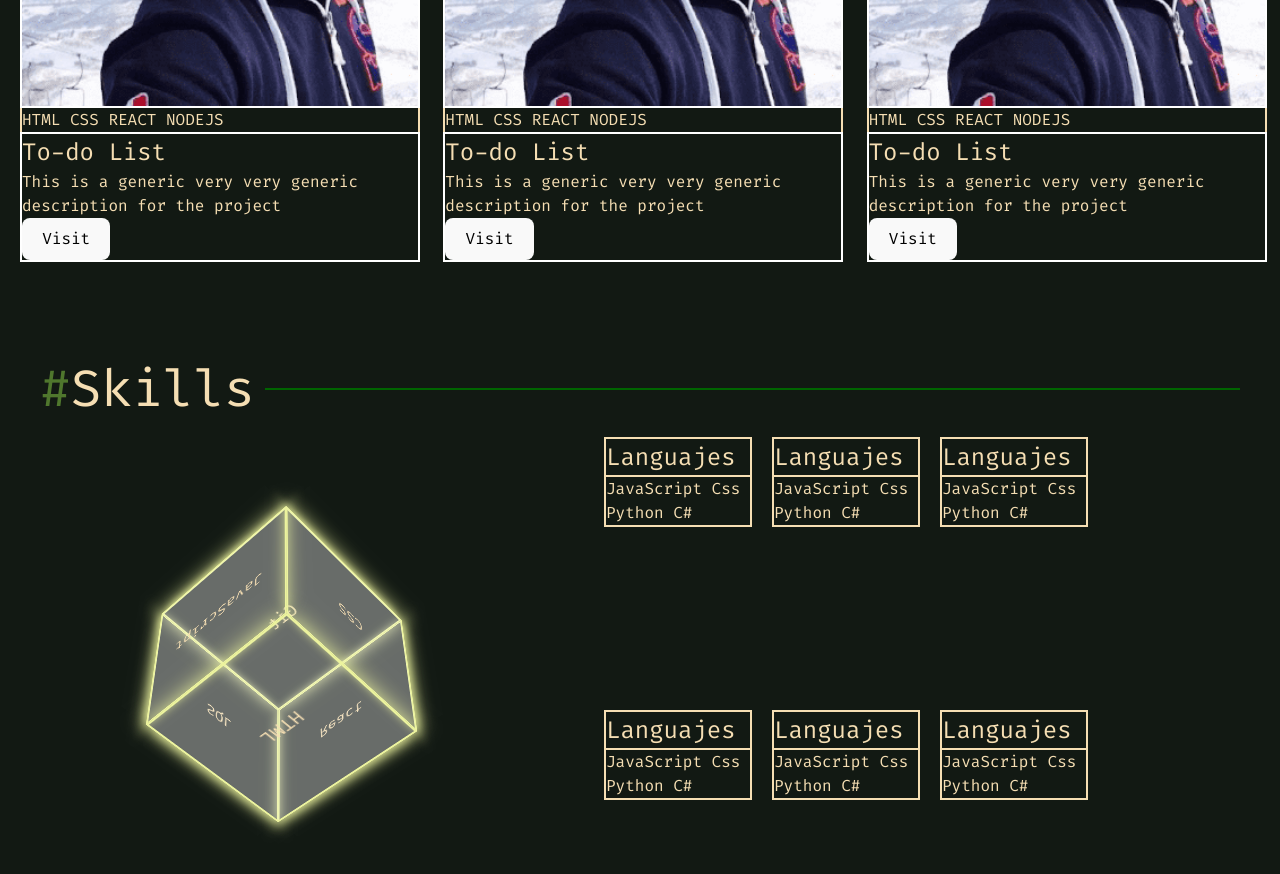
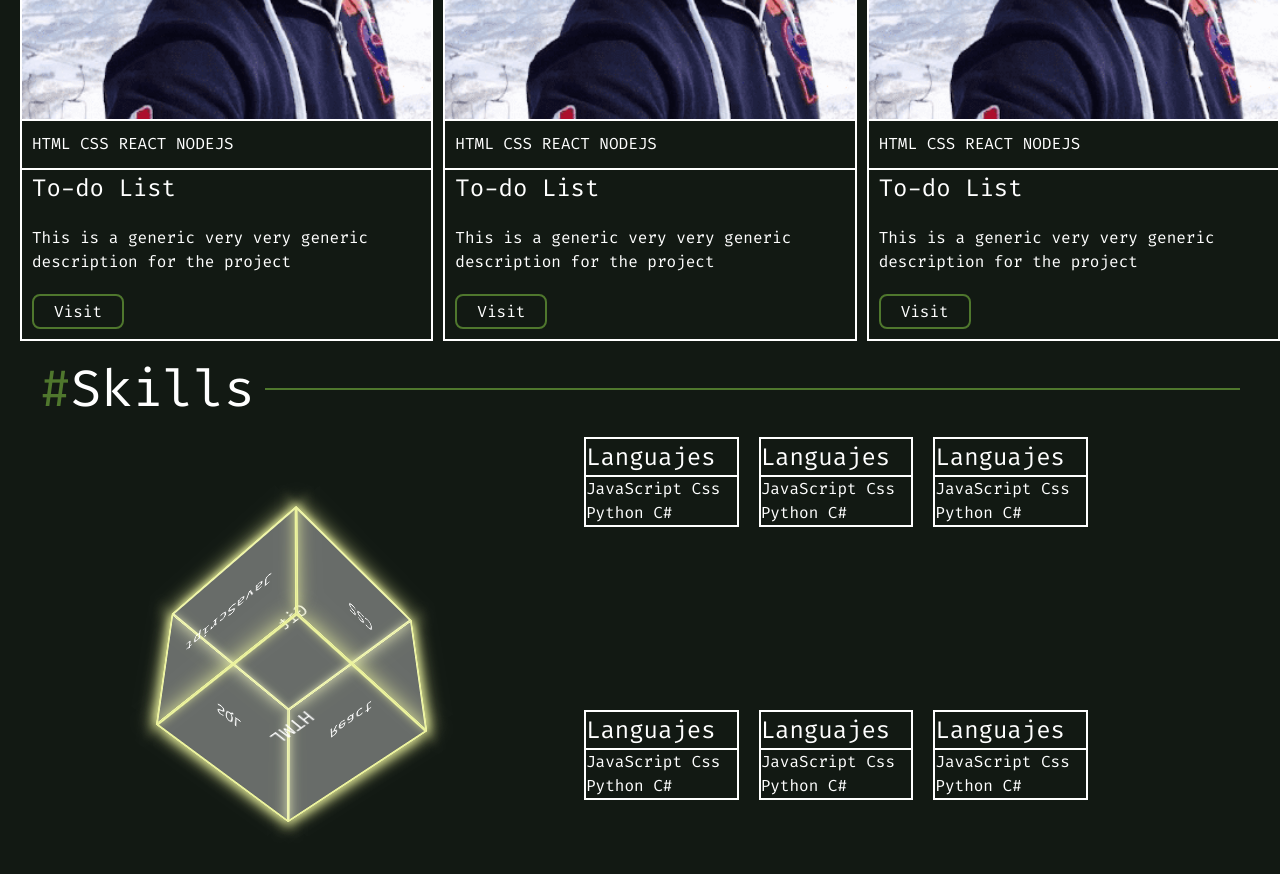
Before and after one commit to abdiel-codes/homepage, a React (Vite) app: page / in a window 1280 px wide. Shown: the part 1860-2734 px from the top of the page. Built offline with nearby package versions, Linux system fonts and the light colour scheme.

Commit message:
Change font color and improved Cube & Card style

```diff
--- a/src/components/Contact.jsx
+++ b/src/components/Contact.jsx
@@ -4,11 +4,11 @@ function Contact() {
     return(
         <div className="contact-container">
             <div className="contact-text">
-                I'm interested in freelance opportunities.
-                However, if you have other request or question, don't hestitate to contact me
+                I'm open to both full-time and freelance opportunities.
+                If you have a project, a job offer, or just a question, feel free to reach out.
             </div>
             <div className="contact-card">
-                <p>Contact me here</p>
+                <p>Get in touch</p>
                 <div className="contact-icon-container">
                     <div className="icon-text">
                         <p>icon</p>
--- a/src/components/Cube.jsx
+++ b/src/components/Cube.jsx
@@ -1,26 +1,48 @@
 import "../stylesheets/Cube.css";
-import React, { useState } from "react";
+import React, { useState, useEffect, useRef } from "react";
 
 function Cube() {
+    const [rotation, setRotation] = useState({ x: 0, y: 0 });
+    const [isAnimated, setIsAnimated] = useState(true);
+    const [isVisible, setIsVisible] = useState(false);
+    const cubeRef = useRef(null);
 
-    const [rotation, setRotation] = useState( {x: 0, y: 0});
-    const [isAnimated, setIsAnimated] = useState(true);
+    useEffect(() => {
+        const observer = new IntersectionObserver(
+            ([entry]) => {
+                setIsVisible(entry.isIntersecting);
+            },
+            { threshold: 0.2 } // Se activa cuando al menos el 20% del cubo es visible
+        );
+
+        if (cubeRef.current) {
+            observer.observe(cubeRef.current);
+        }
+
+        return () => {
+            if (cubeRef.current) {
+                observer.unobserve(cubeRef.current);
+            }
+        };
+    }, []);
 
     const handleMove = (e) => {
         const x = (e.clientX / window.innerWidth - 0.5) * 360;
-        const y = (e.clientY / window.innerHeight - 0.5 ) * 360;
-        setRotation({x , y});
+        const y = (e.clientY / window.innerHeight - 0.5) * 360;
+        setRotation({ x, y });
     };
 
     const stopRotation = () => {
         setIsAnimated(!isAnimated);
-    }
+    };
 
     return (
-        <div className="cube-container"
-        onMouseMove={handleMove} >
-            <div className={`cube ${isAnimated ? "animated" : ""}`}
-                style={{transform: `rotateX(${rotation.y}deg) rotateY(${rotation.x}deg)`,}} >
+        <div className="cube-container" onMouseMove={handleMove} ref={cubeRef}>
+            {isVisible && (
+                <div
+                    className={`cube ${isAnimated ? "animated" : ""}`}
+                    style={{ transform: `rotateX(${rotation.y}deg) rotateY(${rotation.x}deg)` }}
+                >
                     <div className="face front">JavaScript</div>
                     <div className="face back">React</div>
                     <div className="face right">SQL</div>
@@ -28,12 +50,12 @@ function Cube() {
                     <div className="face top">HTML</div>
                     <div className="face bottom">Git</div>
                 </div>
-            <div className="cube-button-container"
-            onClick={stopRotation} >
+            )}
+            <div className="cube-button-container" onClick={stopRotation}>
                 <button className="cube-button">{`${isAnimated ? "Stop Rotation" : "Rotate"}`}</button>
             </div>
         </div>
-    )
+    );
 }
 
 export default Cube;
--- a/src/stylesheets/About.css
+++ b/src/stylesheets/About.css
@@ -1,5 +1,5 @@
 .about-container {
-    color: wheat;
+    color: white;
     min-height: 80vh;
     display: flex;
     flex-direction: column;
--- a/src/stylesheets/Card.css
+++ b/src/stylesheets/Card.css
@@ -1,9 +1,7 @@
 .card-container {
     display: flex;
     flex-direction: column;
-    color: wheat;
-    max-width: 400px;
-    max-height: 500px;
+    color: white;
 }
 
 .image-container {
@@ -23,8 +21,8 @@
     flex: 1;
     max-width: 100%;
     max-height: 100%;
-    border-left: 2px solid wheat;
-    border-right: 2px solid wheat;
+    border-left: 2px solid white;
+    border-right: 2px solid white;
 }
 
 .description-container {
--- a/src/stylesheets/Contact.css
+++ b/src/stylesheets/Contact.css
@@ -1,5 +1,5 @@
 .contact-container {
-    color: wheat;
+    color: white;
     display: flex;
     justify-content: space-around;
     min-height: 40vh;
--- a/src/stylesheets/Cube.css
+++ b/src/stylesheets/Cube.css
@@ -18,8 +18,8 @@
 
 .cube-button {
     background-color: #121913;
-    border: 2px solid wheat;
-    color: wheat;
+    border: 2px solid white;
+    color: white;
     padding: 10px;
     font-size: 1.25rem;
     cursor: pointer;
--- a/src/stylesheets/Footer.css
+++ b/src/stylesheets/Footer.css
@@ -1,9 +1,9 @@
 .footer-container {
-    color: wheat;
+    color: white;
     display: flex;
     justify-content: space-around;
     align-items: center;
-    border-top: 2px solid wheat;
+    border-top: 2px solid white;
     margin-top: 20px;
     min-height: 30vh;
 }
--- a/src/stylesheets/Header.css
+++ b/src/stylesheets/Header.css
@@ -6,6 +6,7 @@
     width: 100%;
     padding: 0 20px;
     box-sizing: border-box;
+    color: white;
 }
 
 .text-container {
@@ -25,12 +26,7 @@
 
 .photo-container {
     flex: 1;
-    color: wheat;
     display: flex;
     justify-content: center;
     align-items: center;
 }
-
-.text-container h1, .text-container p{
-    color: wheat;
-}
--- a/src/stylesheets/Projects.css
+++ b/src/stylesheets/Projects.css
@@ -1,6 +1,6 @@
 .project-container {
     width: 100%;
-    height: 80vh;
+    min-height: 80vh;
     display: grid;
     grid-template-columns: repeat(3, 1fr);
     gap: 10px;
@@ -8,6 +8,28 @@
     box-sizing: border-box;
 }
 
+.description-container {
+    display: flex;
+    flex-direction: column;
+    justify-content: center;
+    align-items: start;
+    gap: 20px;
+    padding: 0px 10px;
+}
+
+.description-container button {
+    padding: 5px 20px;
+    background-color: #121913;
+    color: white;
+    border: 2px solid #4F772D;
+    margin-bottom: 10px;
+}
+
+.description-container button:hover {
+    transform: scale(1.1);
+    cursor: pointer;
+}
+
 .card {
     width: 100%;
     max-width: 100%;
--- a/src/stylesheets/Skill.css
+++ b/src/stylesheets/Skill.css
@@ -3,7 +3,13 @@
     max-width: 85%;
     display: flex;
     justify-content: space-between;
-    color: wheat;
+    color: white;
+}
+
+.tech-container {
+    padding: 0px 10px;
+    display: flex;
+    align-items: center;
 }
 
 .interactive-container {
@@ -19,5 +25,4 @@
     display: grid;
     grid-template-columns: repeat(3, 1fr);
     gap: 20px;
-    margin-left: 40px;
 }
--- a/src/stylesheets/SkillCard.css
+++ b/src/stylesheets/SkillCard.css
@@ -5,11 +5,11 @@
 }
 
 .skill-card-title-container {
-    border: 2px solid wheat;
+    border: 2px solid white;
 }
 
 .skill-card-text-container {
-    border: 2px solid wheat;
+    border: 2px solid white;
     border-top: none;
 }
 
--- a/src/stylesheets/Title.css
+++ b/src/stylesheets/Title.css
@@ -5,7 +5,7 @@
     justify-content: center;
     max-width: 100%;
     padding: 20px 40px;
-    color: wheat;
+    color: white;
 }
 
 .title-name {
@@ -18,6 +18,6 @@ hr {
     flex-grow: 1;
     border: none;
     height: 2px;
-    background-color: rgb(0, 100, 0);
+    background-color: #4F772D;
     margin-left: 10px;
 }
```
Lines whose indentation alone changed are shown as unchanged.
